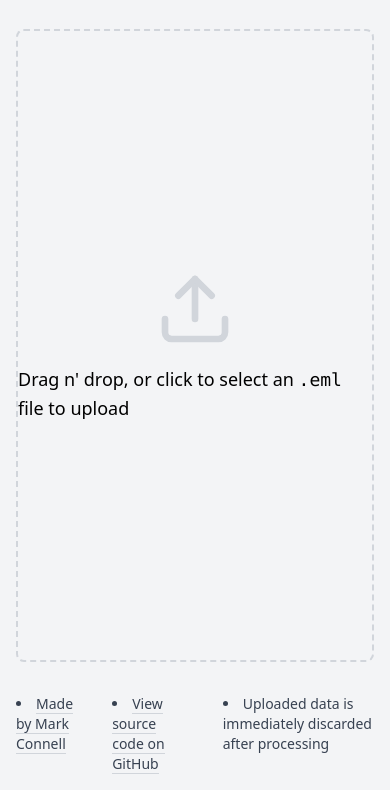
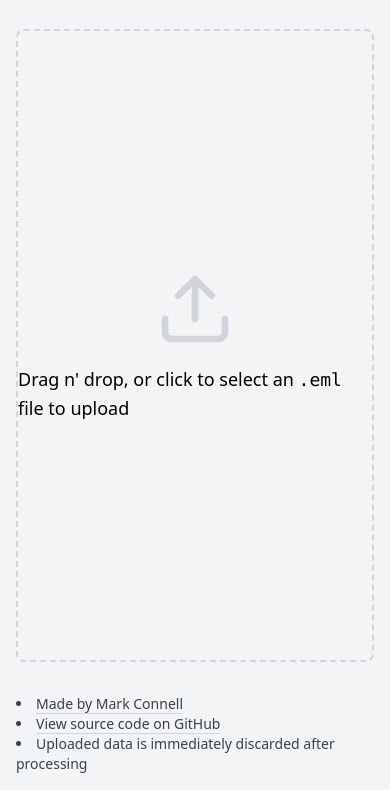
Before and after one commit to mconnell/eml2html, a plain HTML site: page public/index.html in a window 390 px wide. Shown: the part 116-906 px from the top of the page. Drawn offline with nearby package versions, Linux system fonts and the light colour scheme.

Commit message:
only make list horizontal on larger screens

```diff
--- a/public/index.html
+++ b/public/index.html
@@ -35,7 +35,7 @@
       </textarea>
     </main>
     <footer class="p-4 text-sm text-gray-700">
-      <ul class="flex gap-8 list-disc list-inside">
+      <ul class="md:flex gap-8 list-disc list-inside">
         <li>
           <a target="_blank" href="https://www.linkedin.com/in/markmconnell/"
               class="hover:text-sky-700 transition duration-250 border-b border-gray-300 hover:border-sky-300">
```
